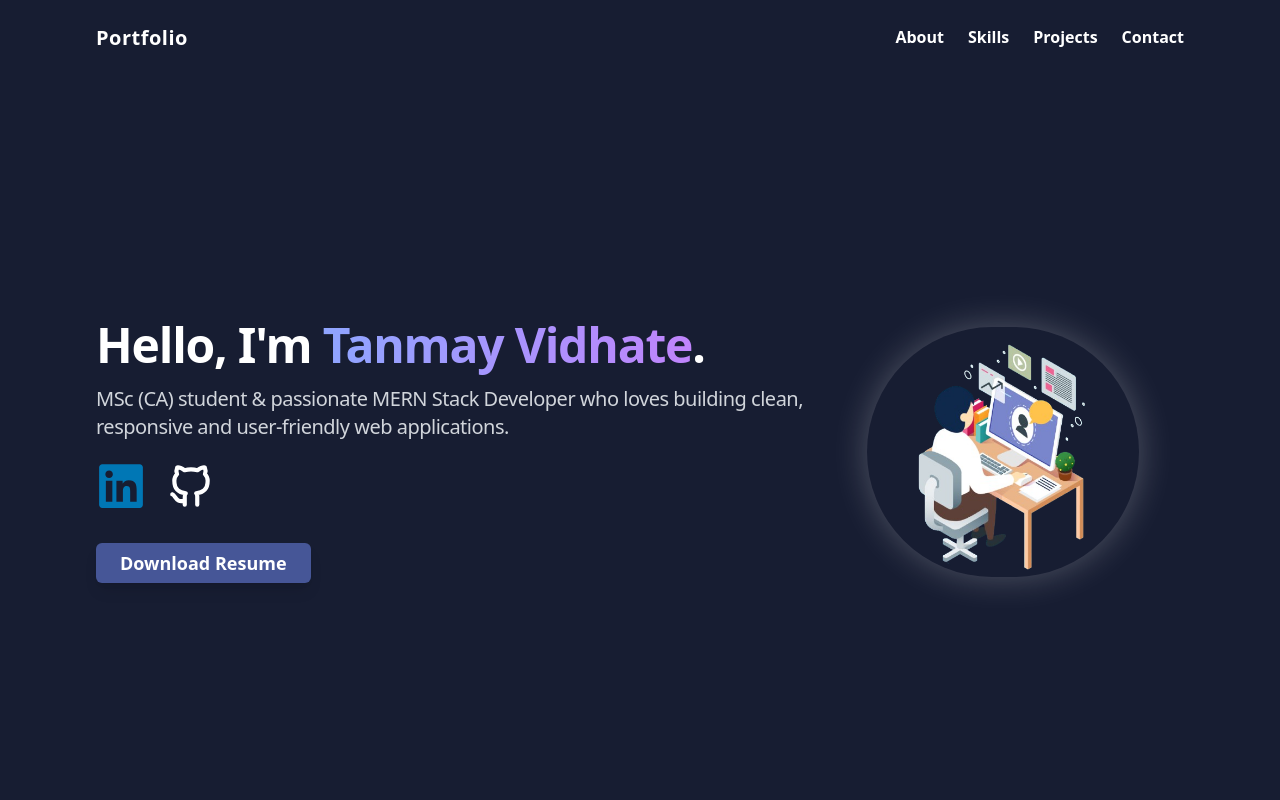
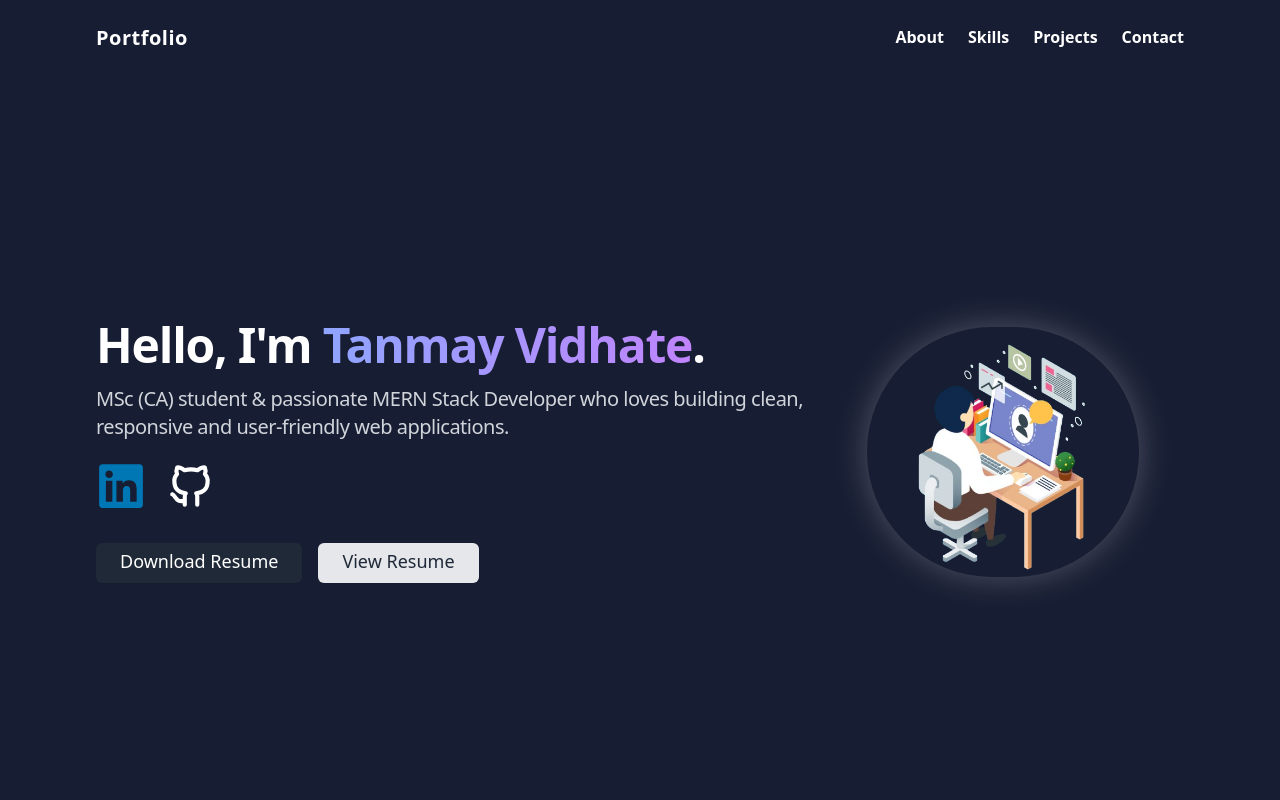
Before and after one commit to TanmayVidhate/Portfolio, a React (Vite) app: page / in a window 1280 px wide. Shown: the top 800 px of the page. Built offline with nearby package versions, Linux system fonts and the light colour scheme.

Commit message:
add buttons

```diff
--- a/src/Views/Home.jsx
+++ b/src/Views/Home.jsx
@@ -63,17 +63,26 @@ function Home() {
 
                 {/* BUTTONS */}
                 <div className="mt-8 flex gap-4">
-                    <button
-                        // download
-                        className="bg-[#465697] hover:bg-[#5b6bb0] py-1 hover:scale-105 transition-all duration-300
-                       text-white font-semibold rounded-md h-10 px-6 text-lg shadow-lg"
-                        onClick={downloadResume}
+                    {/* Download Resume */}
+                    <a
+                        href="https://drive.google.com/uc?export=download&id=1CRJcqREp1hg8i-Soe_Z56cngFPW8lBXg"
+                        target="_blank"
+                        rel="noopener noreferrer"
+                        className="bg-gray-800 hover:bg-gray-700 text-white font-medium rounded-md h-10 px-6 py-1 text-lg shadow-sm transition-colors duration-200"
                     >
                         Download Resume
-                    </button>
+                    </a>
 
+                    {/* View Resume */}
+                    <a
+                        href="https://drive.google.com/file/d/1CRJcqREp1hg8i-Soe_Z56cngFPW8lBXg/view?usp=sharing"
+                        target="_blank"
+                        rel="noopener noreferrer"
+                        className="bg-gray-200 hover:bg-gray-300 text-gray-800 font-medium rounded-md h-10 px-6 py-1 text-lg shadow-sm transition-colors duration-200"
+                    >
+                        View Resume
+                    </a>
                 </div>
-
             </div>
 
             {/* RIGHT IMAGE SECTION */}
```
